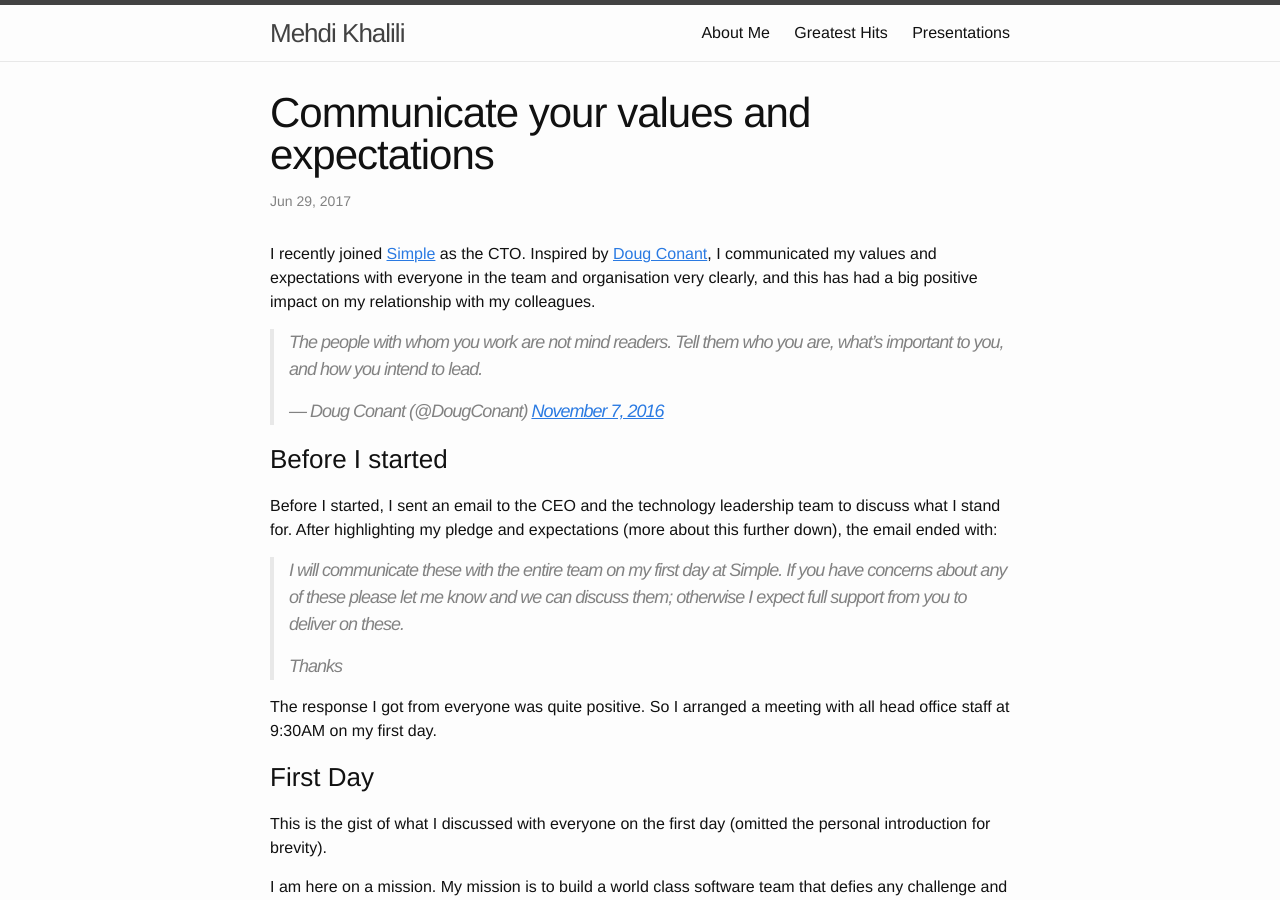
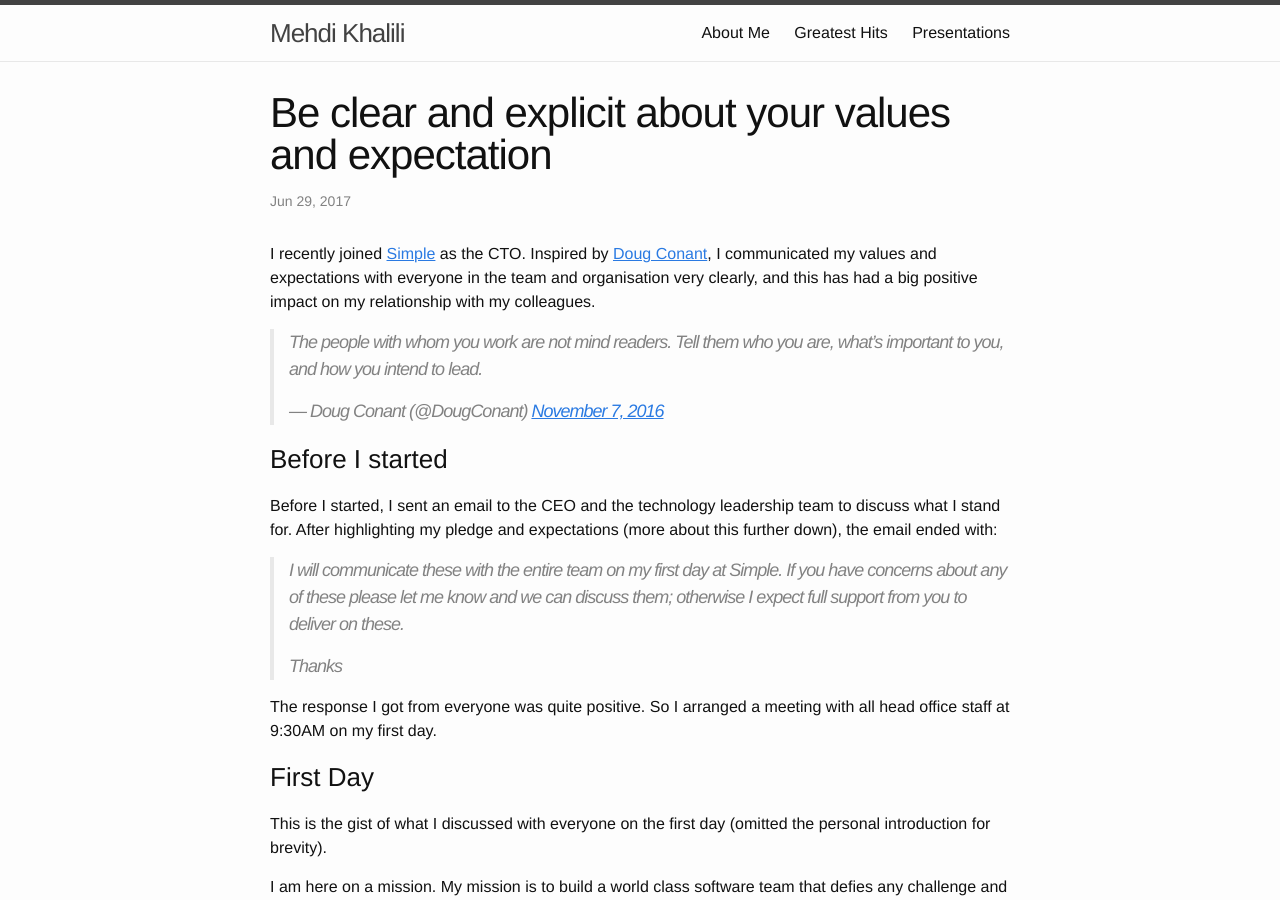
Before and after one commit to MehdiK/mehdik.github.io, a Jekyll site: the page built from _posts/2017-06-29-be-clear-and-explicit-about-your-values-and-expectations.md, in a window 1280 px wide and 900 px high. Built offline with Jekyll 4.4.1, drawn with Linux system fonts in a browser that asks for light colours; nearby versions of some CDN libraries; comment, search, counter and statistics services are not loaded.

Commit message:
Changed the post title

```diff
--- a/_posts/2017-06-29-be-clear-and-explicit-about-your-values-and-expectations.md
+++ b/_posts/2017-06-29-be-clear-and-explicit-about-your-values-and-expectations.md
@@ -1,6 +1,6 @@
 ---
 layout: post
-title: "Communicate your values and expectations"
+title: "Be clear and explicit about your values and expectation"
 metaTitle: "Be clear and explicit about your values and expectation"
 description: "Your team are not mind readers. Be clear and transparent about what you stand for and what you expect and deliver on it"
 date: "2017-06-29"
```
